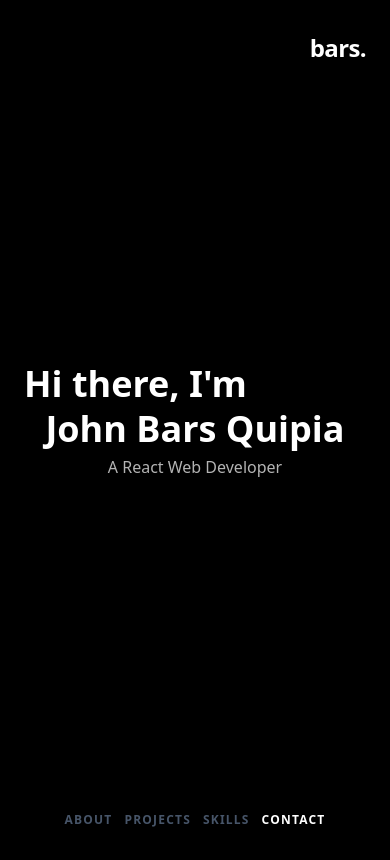
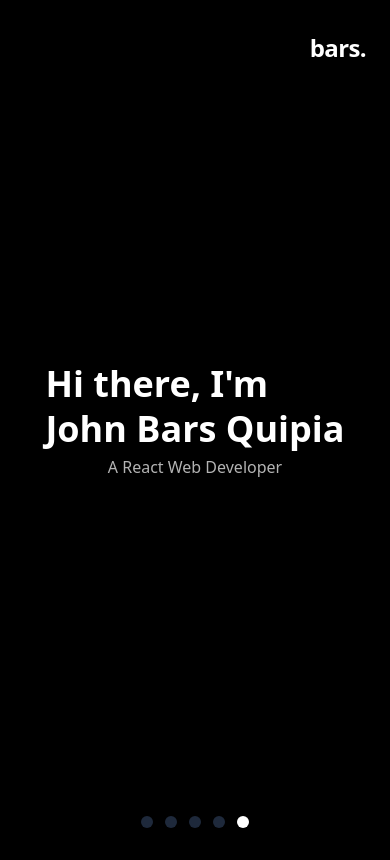
Before and after one commit to john-bars/portfolio, a Next.js app: page / in a window 390 px wide. Built offline with nearby package versions, Linux system fonts and the light colour scheme.

Commit message:
use dots for mobile nav

```diff
--- a/app/components/Hero.jsx
+++ b/app/components/Hero.jsx
@@ -15,14 +15,14 @@ const Hero = () => {
   }, [inView, setActiveSection]);
 
   return (
-    <section ref={ref} id="hero" className="section">
-      {/* <div className="flex flex-col"> */}
-      <h1 className="hero">Hi there, I&apos;m</h1>
-      <h1 className="hero self-center">John Bars Quipia</h1>
-      <p className="self-center leading-loose opacity-70 lg:text-3xl">
-        A React Web Developer
-      </p>
-      {/* </div> */}
+    <section ref={ref} id="hero" className="section items-center">
+      <div className="flex flex-col md:w-3/5 lg:w-full">
+        <h1 className="hero">Hi there, I&apos;m</h1>
+        <h1 className="hero self-end">John Bars Quipia</h1>
+        <p className="self-center leading-loose opacity-70 lg:text-3xl">
+          A React Web Developer
+        </p>
+      </div>
     </section>
   );
 };
--- a/app/components/NavLink.jsx
+++ b/app/components/NavLink.jsx
@@ -24,12 +24,15 @@ const NavLink = () => {
                 stiffness: 380,
                 damping: 30,
               }}
-              className={`text-xs font-bold uppercase tracking-widest hover:text-slate-200 focus-visible:text-slate-200 ${
+              className={`text-xs font-bold uppercase tracking-widest hover:text-slate-200 focus-visible:text-slate-200 max-md:hidden ${
                 activeSection === link.name ? "text-white" : "text-slate-600"
               }`}
             >
               {link.name}
             </motion.span>
+            <motion.span
+              className={`size-3 rounded-full hover:bg-slate-200 focus-visible:bg-slate-200 md:hidden ${activeSection === link.name ? "bg-white" : "bg-slate-800"}`}
+            ></motion.span>
           </Link>
         </li>
       ))}
--- a/app/globals.css
+++ b/app/globals.css
@@ -26,7 +26,7 @@ body {
   }
 
   .hero {
-    @apply text-4xl lg:text-7xl font-semibold leading-tight
+    @apply text-4xl md:text-5xl lg:text-7xl font-semibold leading-tight
   }
 
   .link-mobile {
--- a/lib/data.js
+++ b/lib/data.js
@@ -1,4 +1,8 @@
 export const links = [
+  {
+    name: "",
+    hash: "#hero",
+  },
   {
     name: "About",
     hash: "#about",
```
